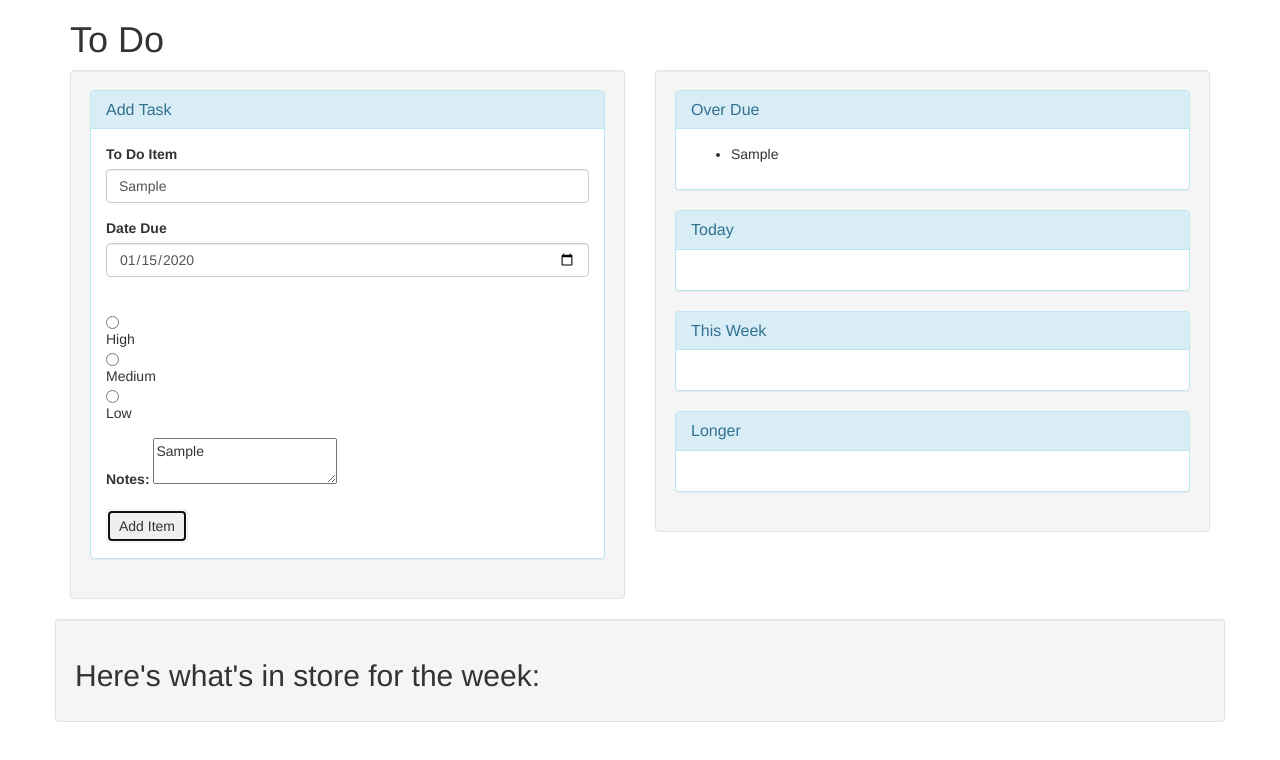
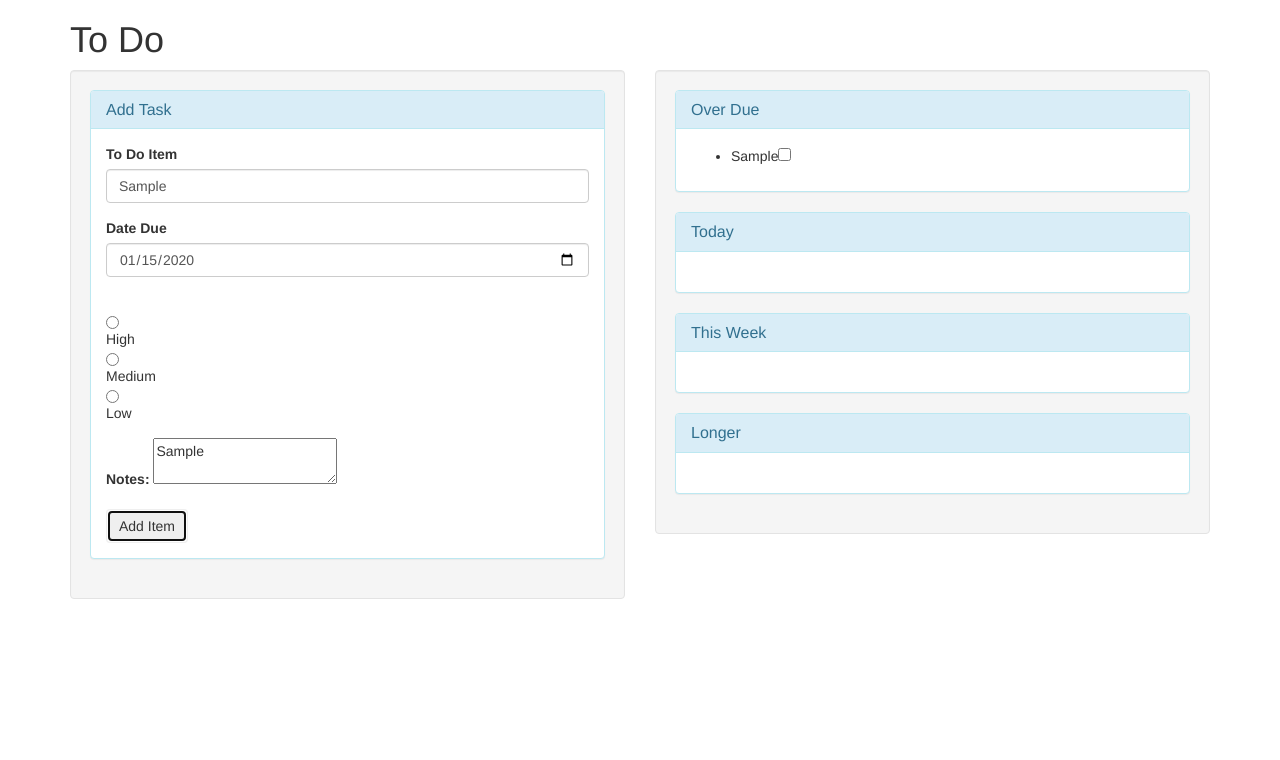
Before and after one commit to Evan-Alexander/to-do-list, a plain HTML site: page index.html in a window 1280 px wide. Both pictures are taken after typing "Sample", "2020-01-15", "Sample" into the empty fields and a click on the button "Add Item". Drawn offline with Linux system fonts and the light colour scheme.

Commit message:
add checkboxes with unique ids to task objects

```diff
--- a/css/styles.css
+++ b/css/styles.css
@@ -2,3 +2,7 @@
   display: block;
   padding: 1em;
 }
+
+#show-details {
+  display: none;
+}
--- a/index.html
+++ b/index.html
@@ -89,9 +89,17 @@
       </div>
 
 
-      <div class="row">
-        <div class="well" id="details">
-          <h2>Here's what's in store for the week:</h2>
+      <div class="row" id="show-details">
+        <div class="well">
+          <div class="panel panel-info">
+            <div class="panel-heading">
+              <h2 class="panel-title">Here's what's in store for the week:</h2>
+            </div>
+            <div id="details" class="panel-body">
+
+            </div>
+
+          </div>
         </div>
       </div>
 
--- a/js/scripts.js
+++ b/js/scripts.js
@@ -1,8 +1,9 @@
-function Todo(item, date, priority, notes){
+function Todo(item, date, priority, notes, counter){
   this.item = item;
   this.dueDate = date;
   this.priority = priority;
   this.notes = notes;
+  this.unique = "item" + counter;
 }
 Todo.prototype.getDetails = function() {
   return [this.item, this.dueDate, this.priority, this.notes];
@@ -11,25 +12,29 @@ Todo.prototype.getDetails = function() {
 //UI logic
 
 $(document).ready(function(){
+  //local variable to UI logic to keep track of objects for use in checkbox creation
+  var counter = 1;
   $("form#to-do").submit(function(event){
     event.preventDefault();
-
     var getItem = $("#new-item").val();
     var getDate = $("#date-due").val();
     var getImportance = $("input:radio[name=importance].checked").val();
     var getNotes = $("textarea").val();
 
-    var newItem = new Todo(getItem, getDate, getImportance, getNotes);
+    var newItem = new Todo(getItem, getDate, getImportance, getNotes, counter);
 
-    $("ul#overdue-list").append("<li class='item'>" + newItem.item + "</li>");
+    $("ul#overdue-list").append("<li class='item'>" + newItem.item + "<input type='checkbox' id='" + newItem.unique + "'</li>");
 
     $(".item").last().click(function() {
       $("#details").text("");
+      $("#show-details").show();
       var details = newItem.getDetails();
       details.forEach(function(detail){
         $("#details").append("<p>" + detail + "</p>");
       });
 
     });
+    // increase counter for each submit click for internal tracking on each object created
+    counter += 1;
   });
 });
```
